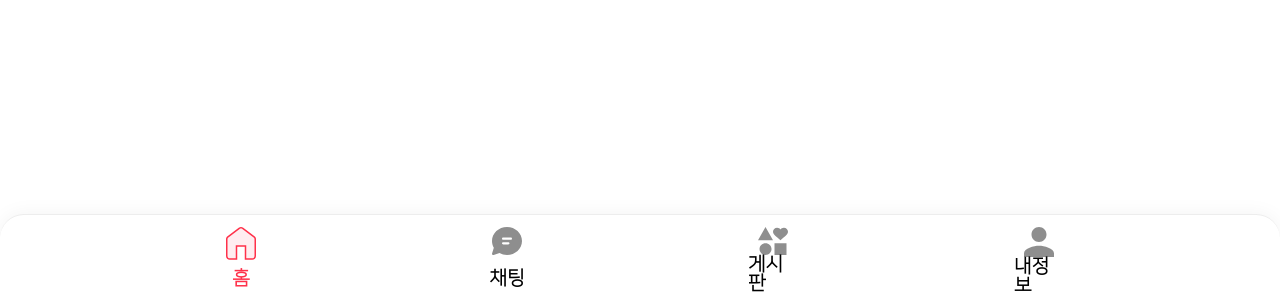
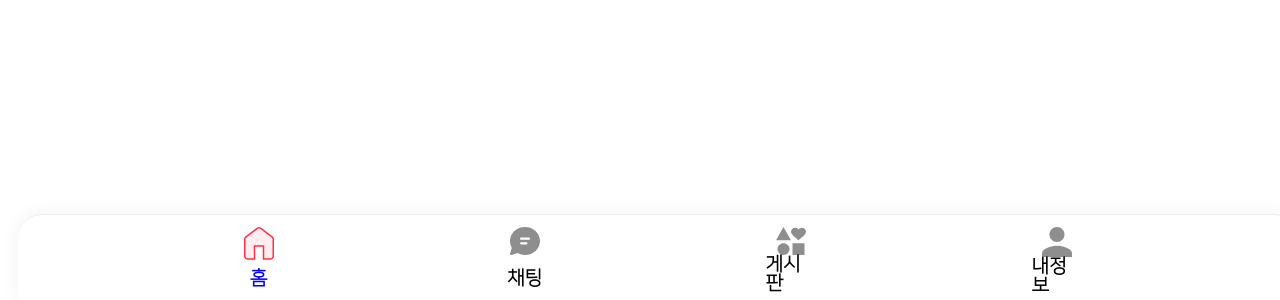
Before and after one commit to Parksolmi/seninanum-fe, a React (Create React App) app: page / in a window 1280 px wide. Shown: the part 500-800 px from the top of the page. Built offline with nearby package versions, Linux system fonts and the light colour scheme.

Commit message:
style: 글로벌 색상 추가

```diff
--- a/src/styles/GlobalStyle.ts
+++ b/src/styles/GlobalStyle.ts
@@ -8,6 +8,7 @@
   colors: {
     dong: '#FF314A',
     nari: '#FFAA0E',
+    deepGray: '#5B5B5B',
   },
 };
 
@@ -17,18 +18,21 @@
 
   @font-face {
     font-family: Nanum_Square;
+    font-style: normal;
     src: local('NanumSquareB'), local('NanumSquareB');
         font-style: normal;
         src: url(${NanumSquareB}) format('woff');
   }
   @font-face {
     font-family: Nanum_Square;
+    font-style: normal;
     src: local('NanumSquareR'), local('NanumSquareR');
         font-style: normal;
         src: url(${NanumSquareR}) format('woff');
   }
   @font-face {
     font-family: Nanum_Square;
+    font-style: normal;
     src: local('NanumSquareL'), local('NanumSquareL');
         font-style: normal;
         src: url(${NanumSquareL}) format('woff');
@@ -37,11 +41,13 @@
   *, body {
     box-sizing: border-box;
     font-family: Nanum_Square;
+    margin: 0 1.1rem;
   }
 
   :root {
-    --color-dong: ${theme.colors.dong};
-    --color-nari: ${theme.colors.nari};
+    --Primary-dong: ${theme.colors.dong};
+    --Primary-nari: ${theme.colors.nari};
+    --Base-Deep-Gray: ${theme.colors.deepGray};
   }
 `;
 
```
